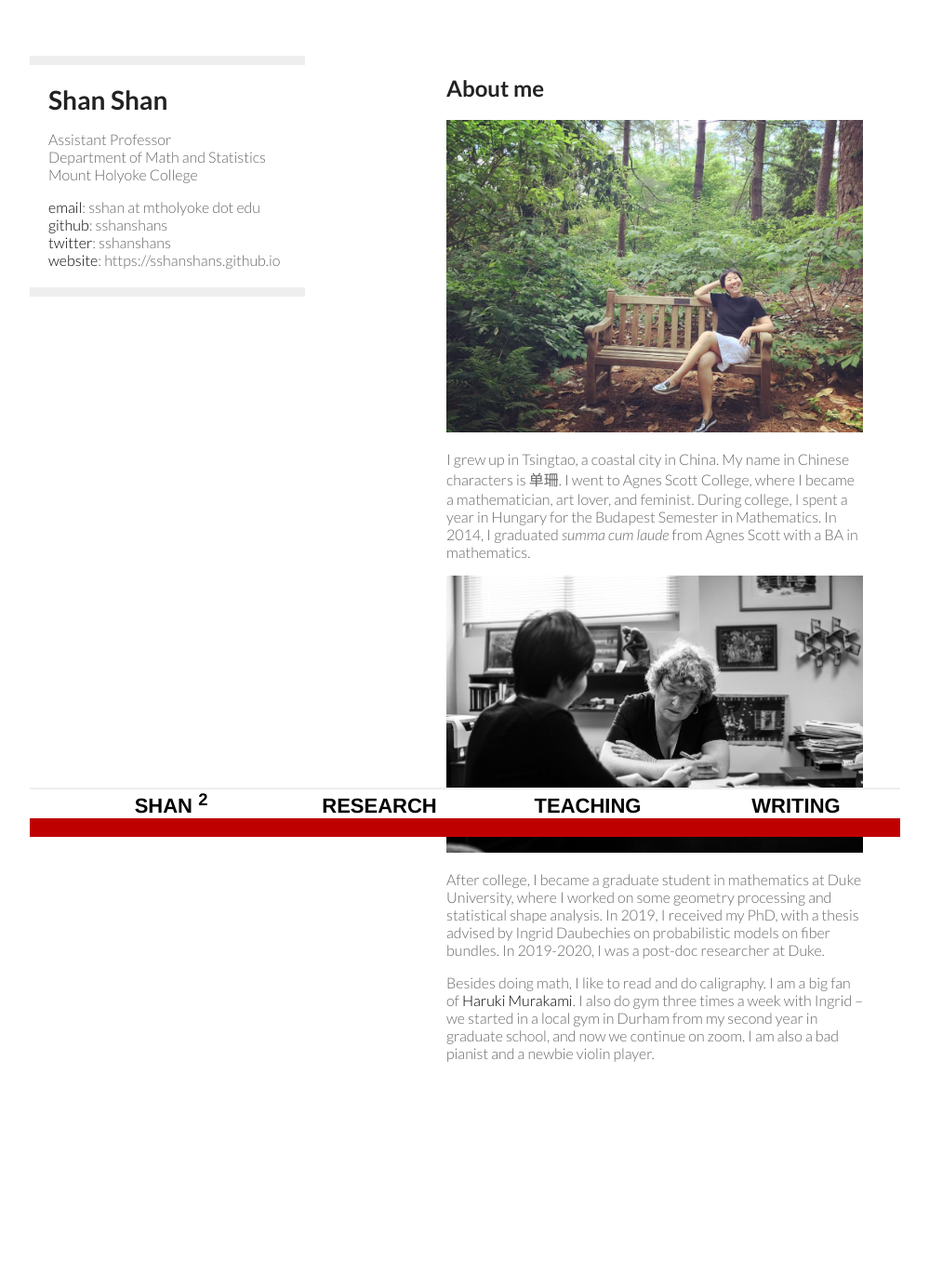
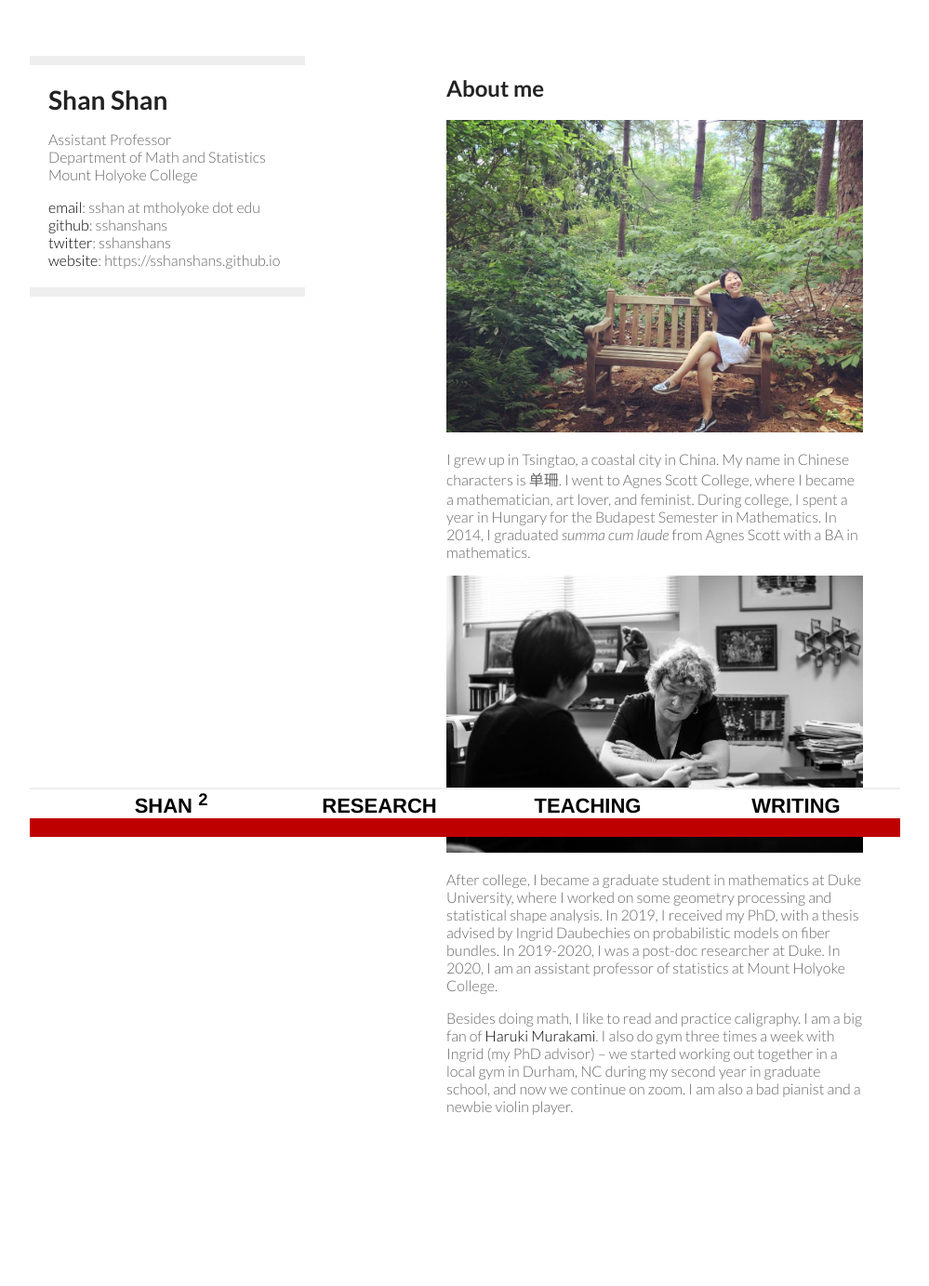
Before and after one commit to sshanshans/sshanshans.github.io, a Jekyll site: the page built from AboutMe/aboutme.md, in a window 1280 px wide. Shown: the whole page at 93% size, without its empty margins (160-1159 px from the left). Built offline with Jekyll 4.4.1, drawn with Linux system fonts in a browser that asks for light colours; before the commit the page ends 1326 px from its top, so only the background shows below that.

Commit message:
update aboutme

```diff
--- a/AboutMe/aboutme.md
+++ b/AboutMe/aboutme.md
@@ -11,9 +11,9 @@ I grew up in Tsingtao, a coastal city in China. My name in Chinese characters is
 
 ![me and my advisor](/images/SSID.png)
 
-After college, I became a graduate student in mathematics at Duke University, where I worked on some geometry processing and statistical shape analysis. In 2019, I received my PhD, with a thesis advised by Ingrid Daubechies on probabilistic models on fiber bundles. In 2019-2020, I was a post-doc researcher at Duke.
+After college, I became a graduate student in mathematics at Duke University, where I worked on some geometry processing and statistical shape analysis. In 2019, I received my PhD, with a thesis advised by Ingrid Daubechies on probabilistic models on fiber bundles. In 2019-2020, I was a post-doc researcher at Duke. In 2020, I am an assistant professor of statistics at Mount Holyoke College.
 
-Besides doing math, I like to read and do caligraphy. I am a big fan of [Haruki Murakami](http://www.harukimurakami.com). I also do gym three times a week with Ingrid -- we started in a local gym in Durham from my second year in graduate school, and now we continue on zoom. I am also a bad pianist and a newbie violin player.
+Besides doing math, I like to read and practice caligraphy. I am a big fan of [Haruki Murakami](http://www.harukimurakami.com). I also do gym three times a week with Ingrid (my PhD advisor) -- we started working out together in a local gym in Durham, NC during my second year in graduate school, and now we continue on zoom. I am also a bad pianist and a newbie violin player.
 
 <br />
 <br />
```
